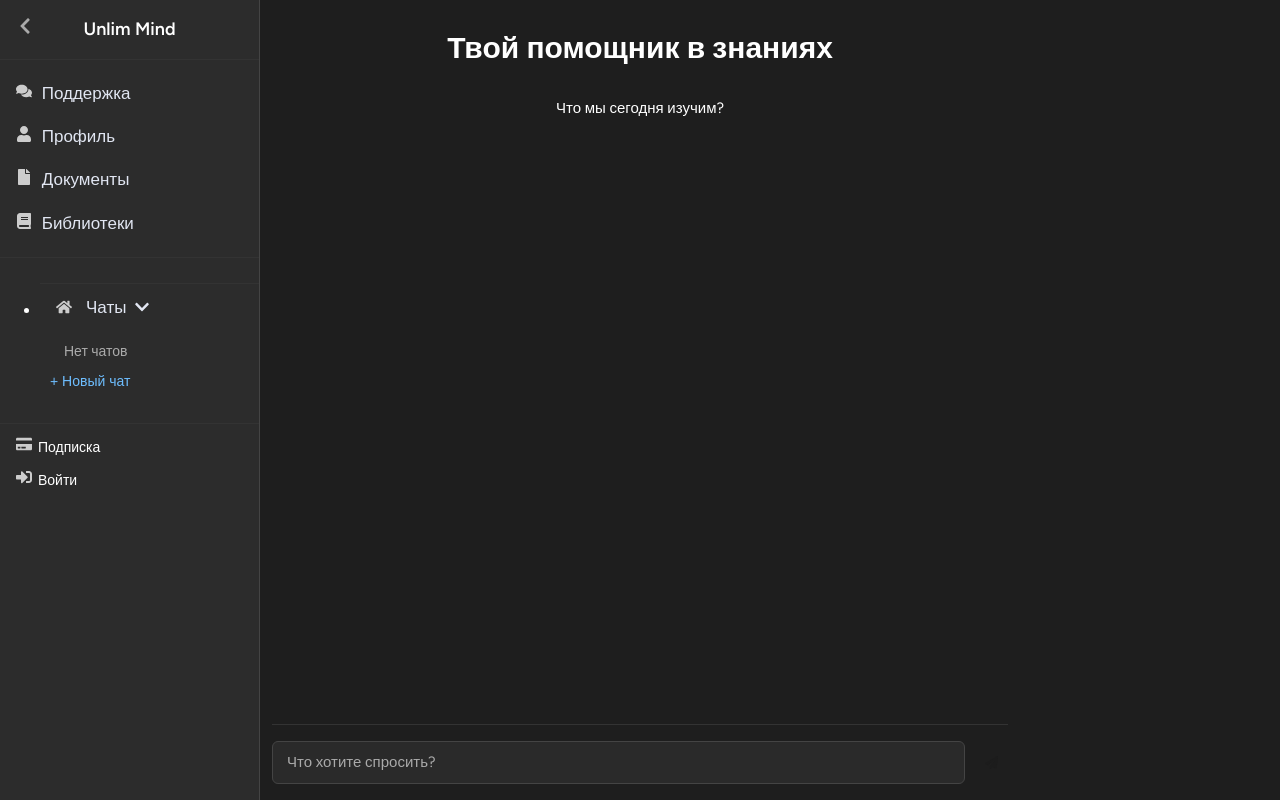
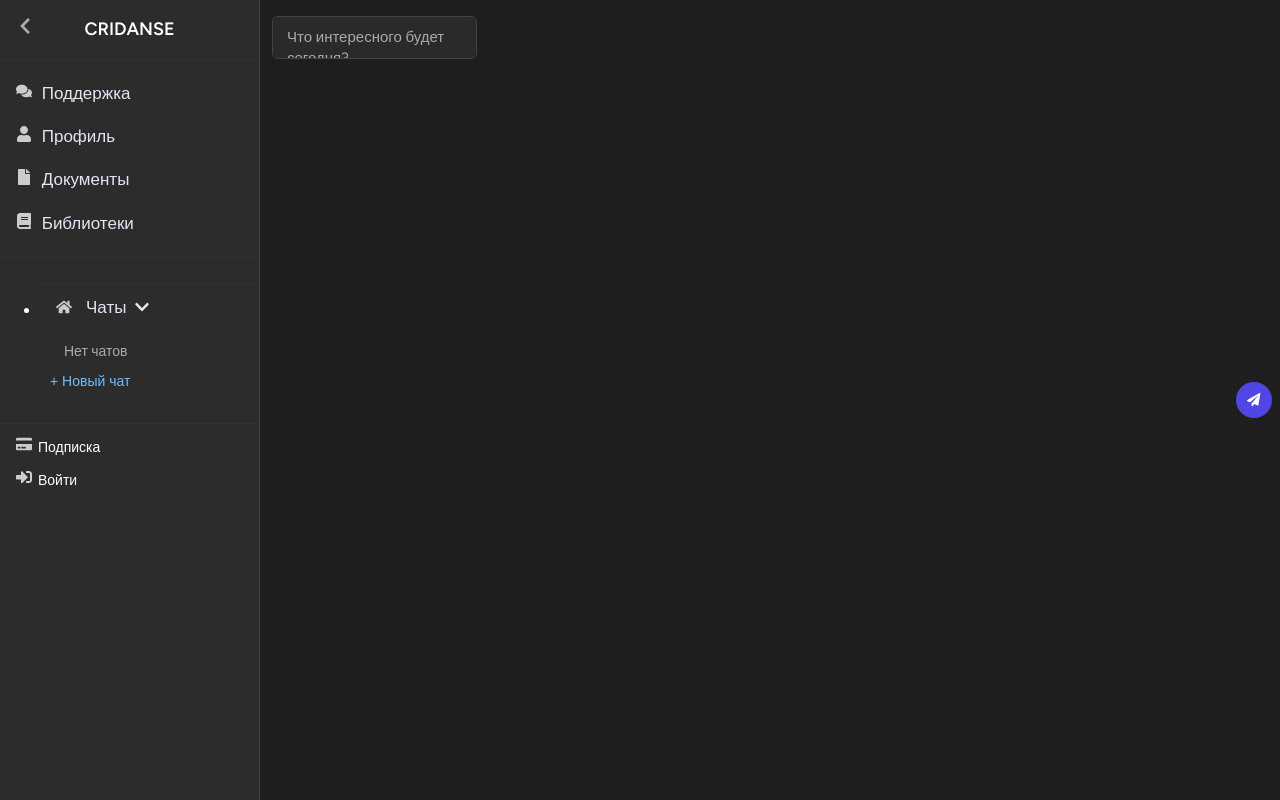
Before and after one commit to Maricvs/CRIDANSE, a React (Vite) app in the folder frontend/: page / in a window 1280 px wide. Built offline with nearby package versions, Linux system fonts and the light colour scheme.

Commit message:
UI up
Beatify

```diff
--- a/frontend/src/App.css
+++ b/frontend/src/App.css
@@ -43,10 +43,10 @@ html, body, #root {
 }
 
 .chat-wrapper {
-  flex: 1;
   display: flex;
   flex-direction: column;
-  height: 100%;
+  align-items: center;
+  padding: 1rem;
 }
 
 @media (max-width: 768px) {
--- a/frontend/src/ChatField.css
+++ b/frontend/src/ChatField.css
@@ -25,8 +25,12 @@
   display: flex;
   flex-direction: column;
   gap: 12px;
-  padding-bottom: 1rem;
+  padding: 0 1rem 1rem;
   width: 100%;
+  max-width: 768px;
+  margin: 0 auto;
+  box-sizing: border-box;
+  transition: margin-left 0.3s ease;
 }
 
 .chat-wrapper {
@@ -66,13 +70,22 @@
   width: 100%;
 }
 
-/* Контейнер ввода */
+.chat-input-wrapper {
+  width: 100%;
+  display: flex;
+  justify-content: center;
+  padding: 1rem;
+  box-sizing: border-box;
+}
+
 .chat-input-container {
-  display: flex;
-  align-items: center;
-  gap: 10px;
-  padding-top: 1rem;
-  border-top: 1px solid #333;
+  max-width: 768px;
+  margin: 0 auto;
+  width: 100%;
+  transition: margin-left 0.3s ease;
+  box-sizing: border-box;
+  padding-left: 1rem;
+  padding-right: 1rem;
 }
 
 /* Поле ввода */
@@ -99,16 +112,41 @@
   font-size: 15px;
 }
 
+.chat-textarea {
+  width: 100%;
+  resize: none;
+  overflow: hidden;
+  min-height: 2.5rem;
+  max-height: 10rem;
+  padding: 0.75rem 3rem 0.75rem 1rem;
+  font-size: 1rem;
+  border-radius: 0.75rem;
+  border: 1px solid #ccc;
+  box-sizing: border-box;
+  line-height: 1.4;
+  outline: none;
+}
+
 /* Кнопка отправки */
 .send-button {
-  padding: 10px;
-  background-color: transparent;
+  position: absolute;
+  right: 0.5rem;
+  top: 50%;
+  transform: translateY(-50%);
+  background: #4f46e5;
+  color: white;
   border: none;
-  cursor: pointer;
+  border-radius: 50%;
+  width: 2.25rem;
+  height: 2.25rem;
   display: flex;
   align-items: center;
   justify-content: center;
-  transition: opacity 0.3s, transform 0.3s;
+  cursor: pointer;
+}
+
+.send-button:hover {
+  background: #4338ca;
 }
 
 .send-button:disabled {
@@ -131,4 +169,15 @@
   .chat-wrapper {
     min-width: 600px;
   }
+  .with-sidebar .chat-messages,
+  .with-sidebar .chat-input-container {
+    margin-left: 240px; /* ширина сайдбара */
+  }
 }
+
+@media (min-width: 768px) {
+  .with-sidebar .chat-messages,
+  .with-sidebar .chat-input-container {
+    margin-left: 240px; /* ширина сайдбара */
+  }
+}
--- a/frontend/src/components/ChatField.tsx
+++ b/frontend/src/components/ChatField.tsx
@@ -1,4 +1,4 @@
-import React, { useEffect, useState } from 'react';
+import React, { useEffect, useRef, useState } from 'react';
 import { useNavigate, useParams } from 'react-router-dom';
 import { FaPaperPlane } from 'react-icons/fa';
 import '../ChatField.css';
@@ -85,33 +85,20 @@ const ChatField: React.FC = () => {
 
   const hasMessage = messages.length > 0;
 
+  const textareaRef = useRef<HTMLTextAreaElement>(null);
+
   return (
-    <div className="chat-container-center">
-    {!hasMessage && !chatId && (
-      <div className="chat-welcome">
-        <h1>Твой помощник в знаниях</h1>
-        <p>Что мы сегодня изучим?</p>
-      </div>
-      )}
-
-      <div className="chat-messages">
-        {messages.map((message, index) => (
-          <div
-            key={index}
-            className={`message ${message.isUser ? 'user-message' : 'bot-message'}`}
-          >
-            {message.text}
-          </div>
-        ))}
-      </div>
-
+    <div className="chat-input-wrapper">
       <div className="chat-input-container">
       <textarea
+        ref={textareaRef}
         value={inputValue}
         onChange={(e) => {
           setInputValue(e.target.value);
-            e.target.style.height = 'auto';
-            e.target.style.height = e.target.scrollHeight + 'px';
+          if (textareaRef.current) {
+            textareaRef.current.style.height = 'auto';
+            textareaRef.current.style.height = textareaRef.current.scrollHeight + 'px';
+          }
         }}
         onKeyDown={(e) => {
           if (e.key === 'Enter' && !e.shiftKey) {
@@ -119,15 +106,11 @@ const ChatField: React.FC = () => {
             handleSendMessage();
           }
         }}
-          placeholder="Что хотите спросить?"
+        placeholder="Что интересного будет сегодня?"
         className="chat-input"
         rows={1}
         />
-        <button
-          onClick={handleSendMessage}
-          className={`send-button ${inputValue.trim() ? 'active' : ''}`}
-          disabled={!inputValue.trim()}
-        >
+        <button className="send-button" onClick={handleSendMessage}>
           <FaPaperPlane />
         </button>
       </div>
--- a/frontend/src/components/Sidebar.tsx
+++ b/frontend/src/components/Sidebar.tsx
@@ -107,7 +107,7 @@ const Sidebar: React.FC = () => {
             <>
               <div className="sidebar-logo">
                 <Link to="/" className="logo-text">
-                  <span>Unlim Mind</span>
+                  <span>CRIDANSE</span>
                 </Link>
                 <button onClick={() => setIsCollapsed(true)} className="sidebar-toggle">
                   <FaChevronLeft />
```
Also changed, not shown: frontend/src/WelcomeIntroBlock.css (added, +26 -0 lines), frontend/src/components/Chat.tsx (+10 -2 lines), frontend/src/components/WelcomeIntroBlock.tsx (added, +15 -0 lines). Lines whose indentation alone changed are shown as unchanged.
